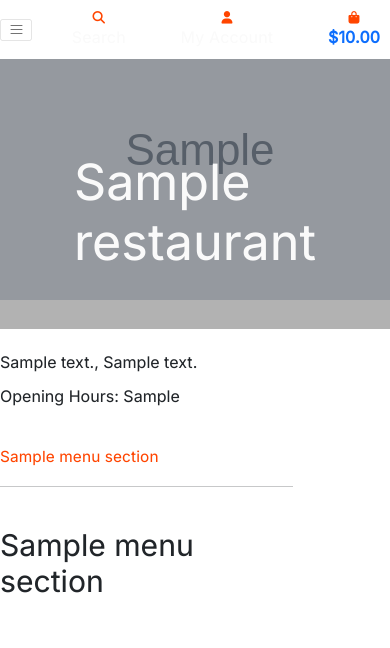
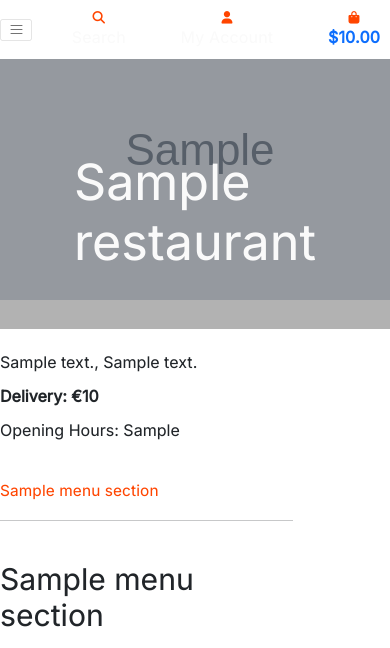
Before and after one commit to RichardByrne95/CI-MS4-TuckIn, a Django app: template restaurants/templates/restaurants/restaurant_menu.html in a window 390 px wide; the page is wider, and only the part inside the window is pictured. Shown: the top 648 px of that part. Run offline with Django 3.2, Linux system fonts and the light colour scheme; the template is opened without the code that fills it: most values are stand-ins (such as "Sample title", 1, 10 or a date in 2020); grey boxes marked "Sample" are stand-in pictures; some libraries are stand-ins or nearby versions.

Commit message:
Add restaurant phone number to restaurant model

```diff
--- a/restaurants/models.py
+++ b/restaurants/models.py
@@ -21,6 +21,7 @@ class Restaurant(models.Model):
     address_2 = models.CharField(max_length=254, default="Please enter address 2", null=True, blank=True)
     post_code = models.CharField(max_length=254, default="Please enter post code")
     delivery_cost = models.DecimalField(max_digits=4, decimal_places=2, default="0.00")
+    phone_number = models.DecimalField(max_digits=10, decimal_places=0, blank=False, null=False, default=0)
 
     def __str__(self):
         return self.name
--- a/restaurants/templates/restaurants/restaurant_menu.html
+++ b/restaurants/templates/restaurants/restaurant_menu.html
@@ -29,6 +29,7 @@
                 <div class="row restaurant-info-menu">
                     <div class="col-12">
                         <p class="d-inline-block">{{ restaurant.address_1 }}, {{ restaurant.address_2 }}</p>
+                        <p class="delivery-cost">Delivery: €{{ restaurant.delivery_cost }}</p>
                         {% if restaurant.opening_hours %}
                             <p class="opening-hours">Opening Hours: {{ restaurant.opening_hours }}</p>
                         {% endif %}
```
Also changed, not shown: restaurants/migrations/0012_restaurant_phone_number.py (added).
